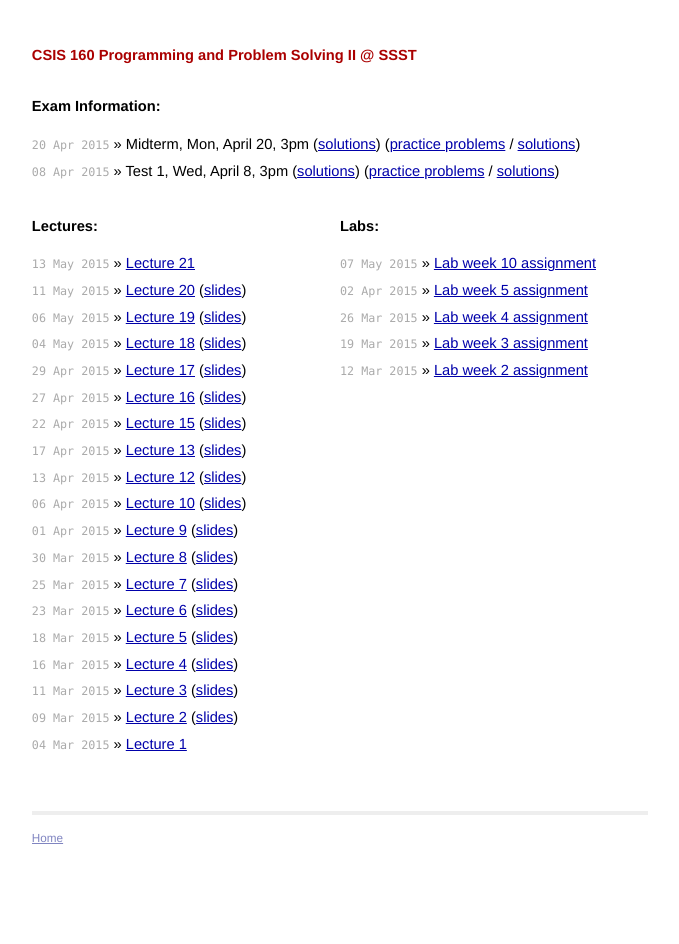
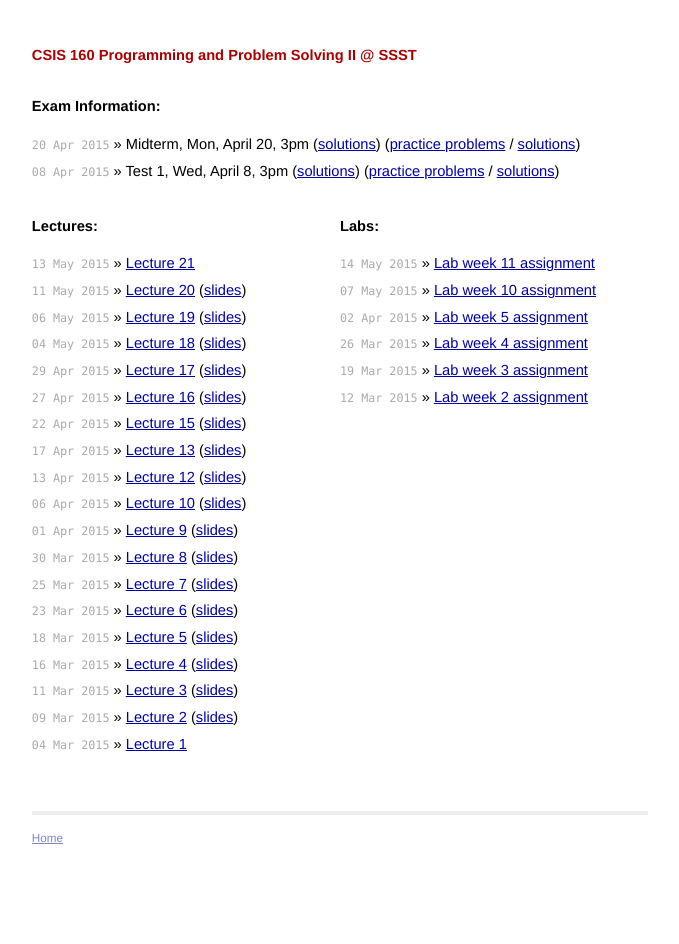
Before and after one commit to csis160/csis160.github.io, a Jekyll site: the page built from index.html, in a window 1280 px wide. Shown: the whole page, without its empty margins (300-979 px from the left). Built offline with Jekyll 4.4.1, drawn with Linux system fonts in a browser that asks for light colours.

Commit message:
added week 11 lab assignment

```diff
--- a/index.html
+++ b/index.html
@@ -50,6 +50,7 @@
     <div id="lectures">
       <h1>Labs:</h1>
       <ul class="posts" class="rightcol">
+          <li><span>14 May 2015</span> &raquo; <a href="pdf/lab-week-11.pdf">Lab week 11 assignment</a></li>
           <li><span>07 May 2015</span> &raquo; <a href="pdf/lab-week-10.pdf">Lab week 10 assignment</a></li>
           <li><span>02 Apr 2015</span> &raquo; <a href="pdf/lab-week-05.pdf">Lab week 5 assignment</a></li>
           <li><span>26 Mar 2015</span> &raquo; <a href="pdf/lab-week-04.pdf">Lab week 4 assignment</a></li>
```
Also changed, not shown: 1 other file.
